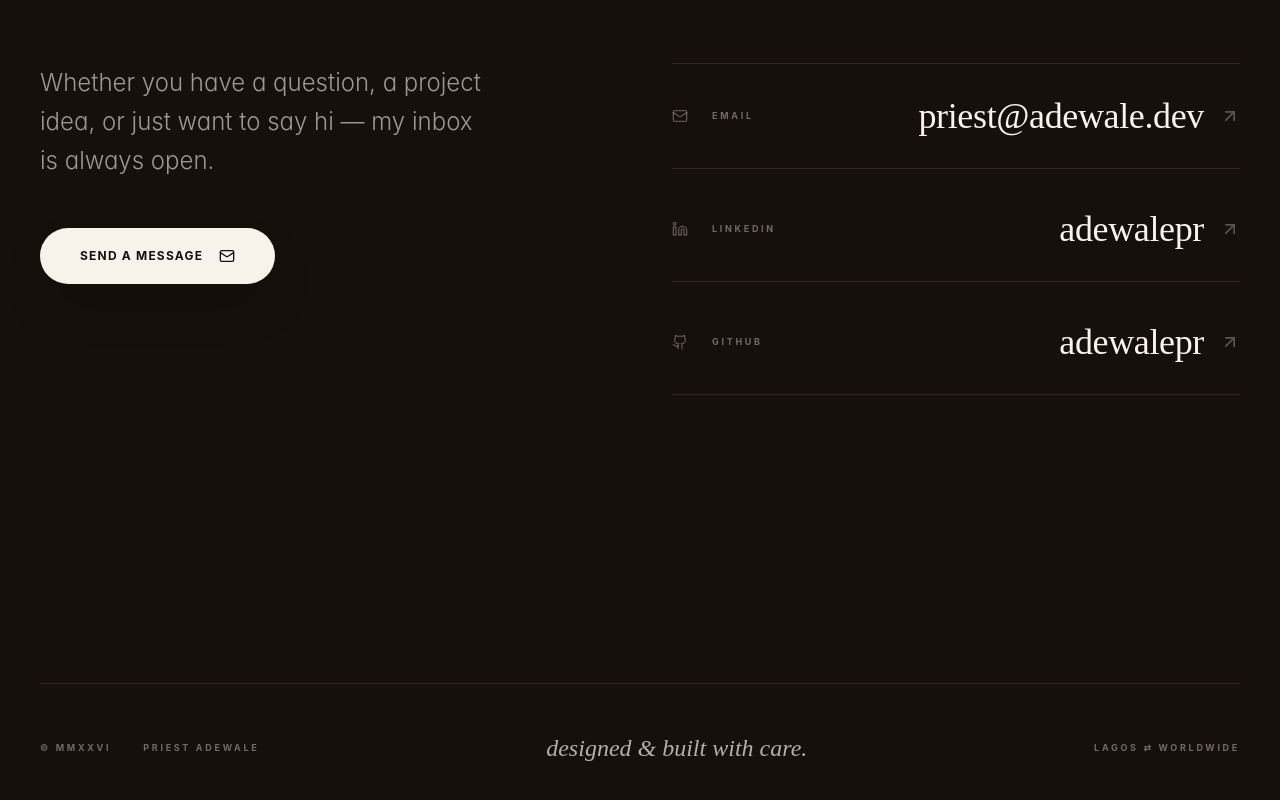
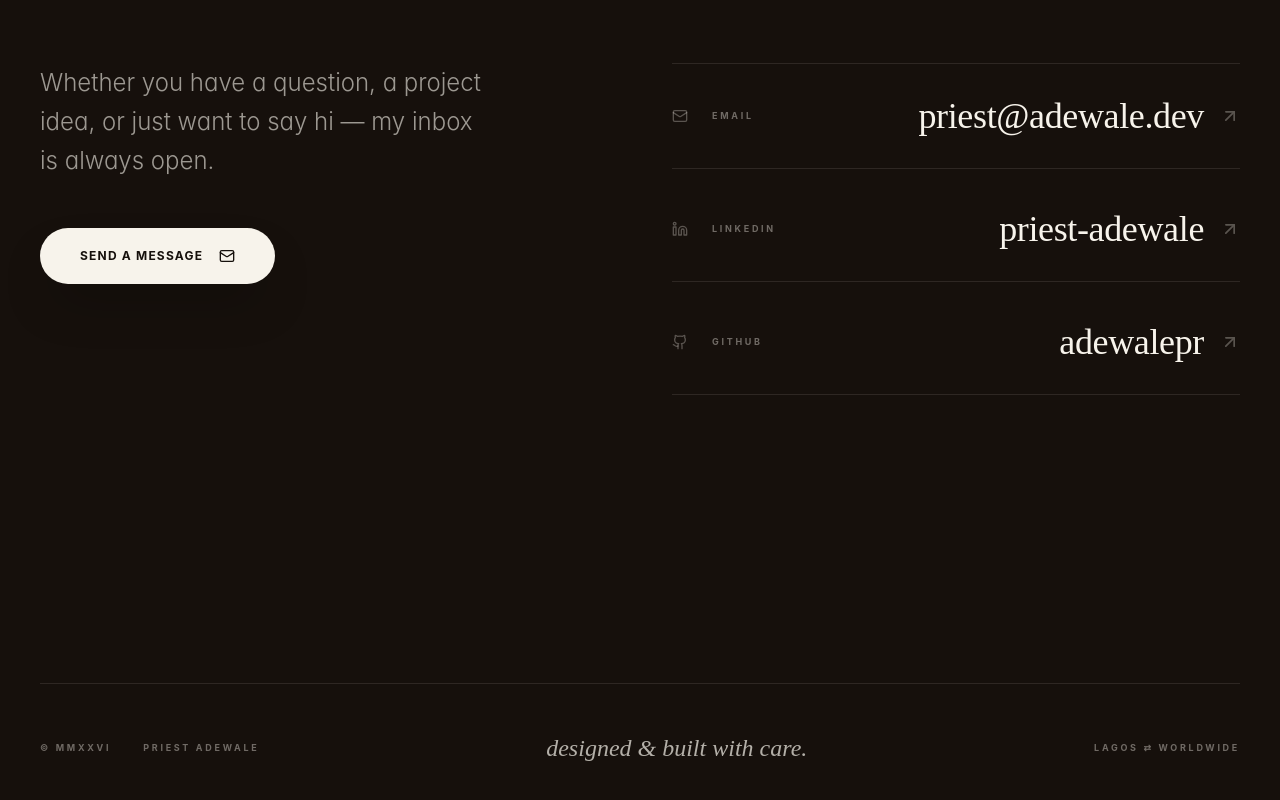
Before and after one commit to adewalepr/priest-portfolio, a Next.js app: page / in a window 1280 px wide. Shown: the part 8828-9628 px from the top of the page. Built offline with nearby package versions, Linux system fonts and the light colour scheme; a web font is replaced by a local one.

Commit message:
Update LinkedIn URL to correct profile

```diff
--- a/src/app/page.tsx
+++ b/src/app/page.tsx
@@ -505,7 +505,7 @@ function Contact() {
           </div>
           <div className="md:col-span-6 space-y-2 border-t border-background/10">
             <ContactRow icon={<Mail className="h-4 w-4" />} label="Email" value="priest@adewale.dev" href="mailto:priest@adewale.dev" />
-            <ContactRow icon={<Linkedin className="h-4 w-4" />} label="LinkedIn" value="adewalepr" href="https://linkedin.com/in/adewalepr" />
+            <ContactRow icon={<Linkedin className="h-4 w-4" />} label="LinkedIn" value="priest-adewale" href="https://linkedin.com/in/priest-adewale-14155a403" />
             <ContactRow icon={<Github className="h-4 w-4" />} label="GitHub" value="adewalepr" href="https://github.com/adewalepr" />
           </div>
         </div>
```
